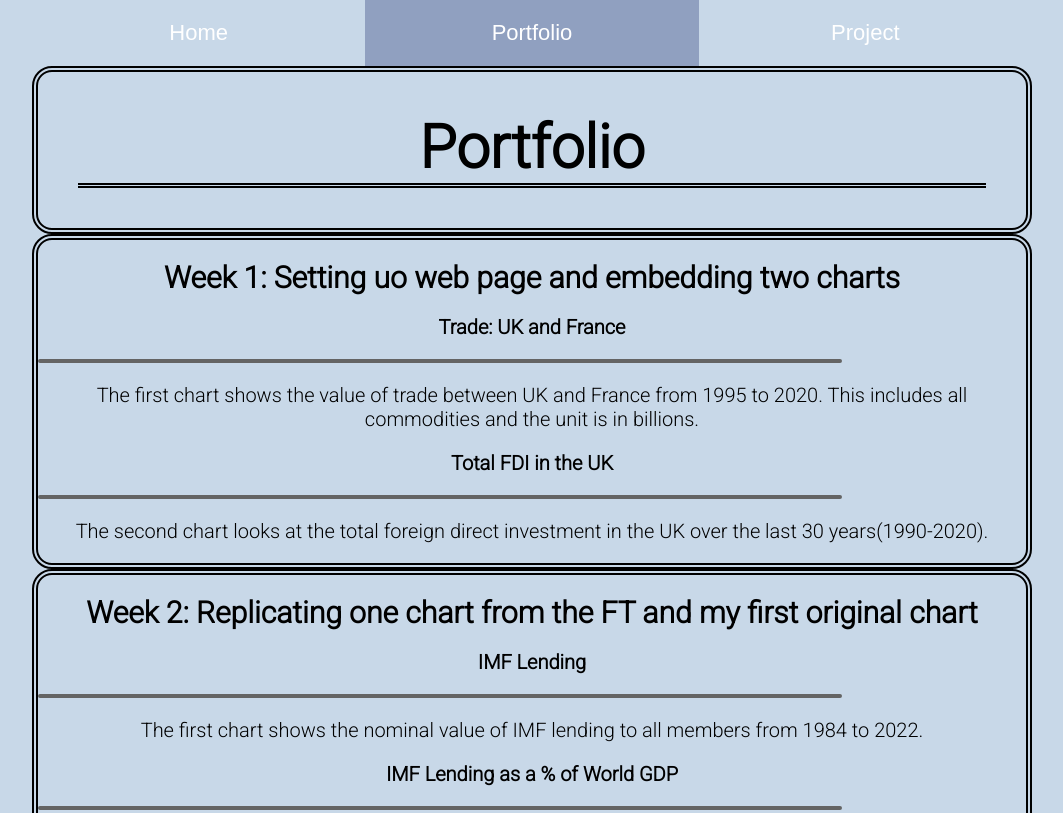
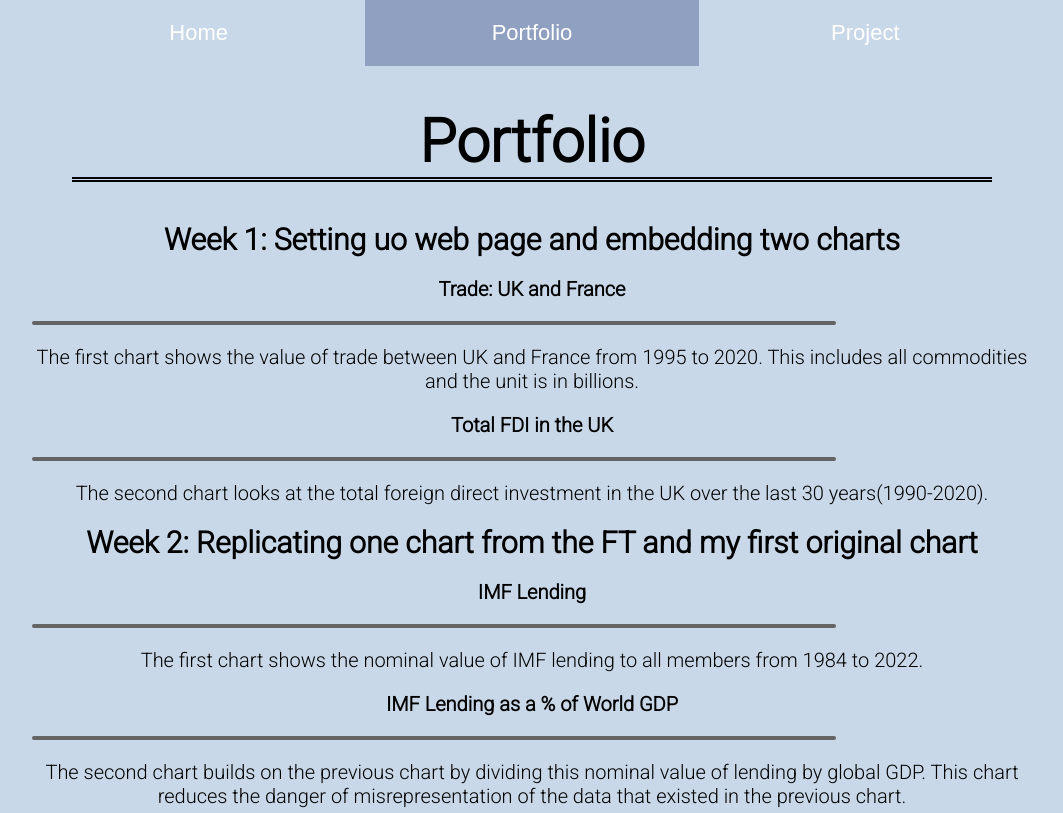
Before and after one commit to TingyaoWang/TingyaoWang.github.io, a plain HTML site: page portfolio.html in a window 1280 px wide. Shown: the top 813 px of the page, without its empty margins (108-1171 px from the left). Drawn offline with Linux system fonts and the light colour scheme; a script that the page names is missing.

Commit message:
Update portfolio.css

```diff
--- a/portfolio.css
+++ b/portfolio.css
@@ -13,6 +13,9 @@ body{
   max-width: 1000px;
   margin: auto;
   text-align: center;
+  justify-content: center;
+  align-items:center;
+  text-align:center
 }
 /* Book on colour = Joseph Albers - Interaction of Colour */
 .topnav {
@@ -46,6 +49,9 @@ body{
 body{
     background-color: #C8D8E8;
     text-align: center;
+    justify-content: center;
+    align-items:center;
+    text-align:center
  }
 
 
@@ -61,6 +67,9 @@ h1{
     border:5px;
     margin: 40px;
     border-bottom-style: double;
+    justify-content: center;
+    align-items:center;
+    text-align:center
 }
 
 h2{
@@ -69,6 +78,9 @@ h2{
     text-align: center;
     font-size: 30px;
     margin: 20px 0px;
+    justify-content: center;
+    align-items:center;
+    text-align:center
 }
 
 h3{
@@ -76,6 +88,9 @@ h3{
     font-family: 'Roboto', sans-serif;
     text-align: center;
     font-size: 20px;
+    justify-content: center;
+    align-items:center;
+    text-align:center
 }
 
 p{
@@ -83,6 +98,9 @@ p{
     font-family: 'Roboto', sans-serif;
     text-align: center;
     font-size: 20px;
+    justify-content: center;
+    align-items:center;
+    text-align:center
 }
 
 .portfolio{
@@ -91,10 +109,8 @@ p{
     background-color: #C8D8E8;
     text-align: center;
     justify-content: center;
-    border-style:double;
-    border-width:6px;
-    border-color: rgb(0, 0, 0);
-    border-radius: 20px;
+    align-items:center;
+    text-align:center
 }
 
 /* Set the apperance of the class, chart */
@@ -119,4 +135,7 @@ p{
   border-radius: 5px;
   border-color: rgb(100,100,100);
   margin:auto;
+  justify-content: center;
+  align-items:center;
+  text-align:center
 }
```
